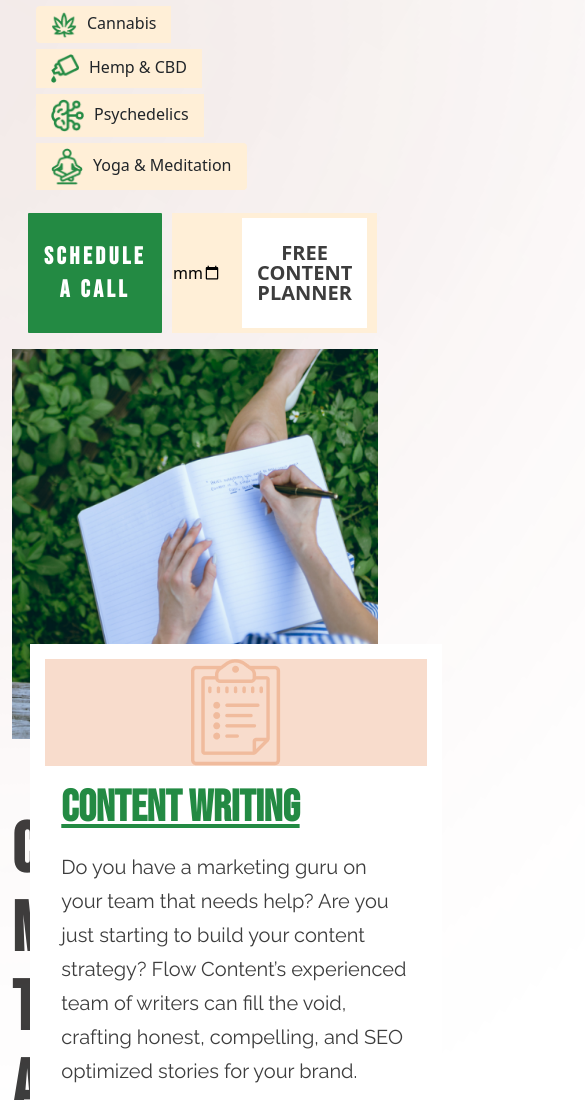
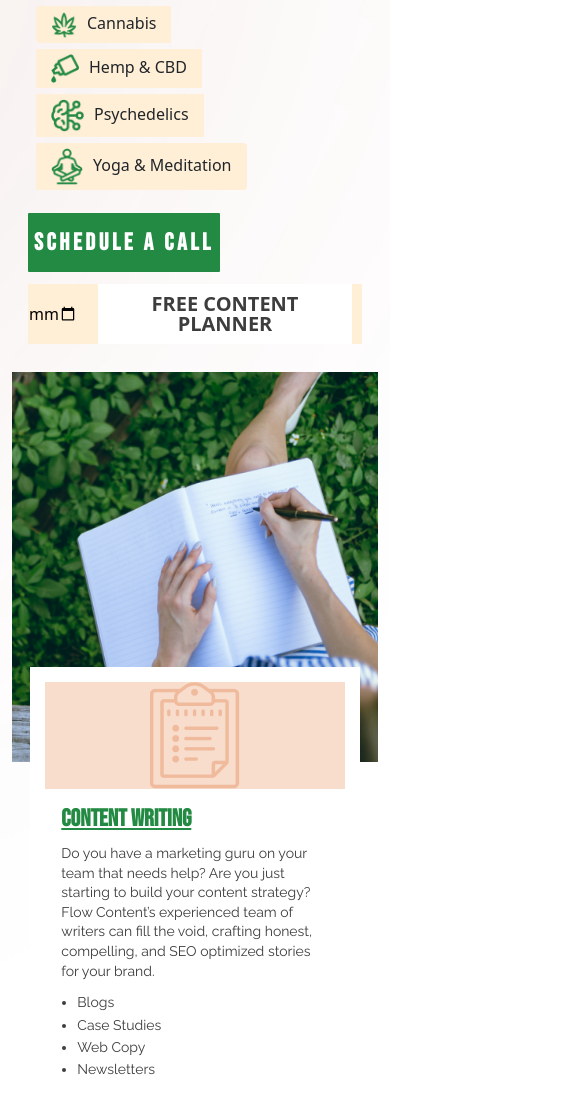
Before and after one commit to mitawa0001/Web-Assignment, a plain HTML site: page figma to html/index.html in a window 390 px wide. Shown: the part 395-1495 px from the top of the page, 585 px wide, since content can reach past the window. Drawn offline with nearby package versions, Linux system fonts and the light colour scheme.

Commit message:
some responsive modification

```diff
--- a/figma to html/index.css
+++ b/figma to html/index.css
@@ -269,7 +269,7 @@ width: 33px;
     font-size: 20px;
     line-height: 170%;
     color: #3D3D3D;
-    width: 350px;
+
 }
 .items_list li{
     float: left;
@@ -319,10 +319,41 @@ color: #3D3D3D;
         font-size: 120px;
         line-height: 115px;
         margin: 11px 0px;
+        font-variant: all-small-caps;
     }
      .body_content_text {
-        font-size: 26px;
+        font-size: 24px;
         line-height: 150%;
+    }
+    .img-text {
+        font-size: 36px !important;
+    }
+    .img-text-desc {
+        font-size: 16px;
+        line-height: 160%;
+        margin: 15px 0px;
+    }
+    .items_list {
+        font-size: 16px;
+        line-height: 160%;
+        display: table-footer-group;
+    }
+    .Call_Wrapper {
+        display: inline-flex;
+        justify-content: flex-start;
+        flex-wrap: wrap;
+    }
+    .Content_planner_wrapper {
+        margin: 12px 0px;
+    }
+    .img-2 {
+        width: 36%;
+        height: 145%;
+        left: 51%;
+        top: -49%;
+    }
+    .container, .container-md, .container-sm {
+        max-width: 900px !important;
     }
 }
 @media screen and (max-width: 980px){
@@ -346,6 +377,44 @@ color: #3D3D3D;
         font-size: 22px;
         line-height: 120%;
     }
+    .img-text {
+        font-size: 24px !important;
+    }
+    .img-text-desc {
+        font-size: 14px;
+        line-height: 140%;
+        margin: 10px 0px;
+    }
+    .items_list {
+        font-size: 14px;
+        display: table-footer-group;
+    }
+    .items_list li {
+        float: none;
+        width: 100%;
+        margin: 0 16px;
+    }
+    .Content_planner_wrapper .content_text {
+        padding: 0px 0px;
+        margin-left: 20px;
+    }
+    .schedule_btn {
+        margin: 0px;
+        padding: 12px 0;
+    }
+    .img-2 {
+        width: 29%;
+        height: 118%;
+    }
+    .img-1 {
+        width: 700px;
+        height: 1065px;
+        left: -587px;
+        top: -146px;
+    }
+    .container, .container-md, .container-sm {
+        max-width: 850px !important;
+    }
 }
 @media screen and (max-width: 768px){
     .jumbotron >h1 {
@@ -357,6 +426,12 @@ color: #3D3D3D;
         font-size: 60px;
         line-height: 67px;
         margin: 0px 0px;
+    }
+    .body_content {
+        display: none;
+    }
+    .img-2 {
+        display: none;
     }
 
 
@@ -373,4 +448,6 @@ color: #3D3D3D;
         line-height: 79px;
         margin: 0px 0px;
     }
+
+
 }
```
